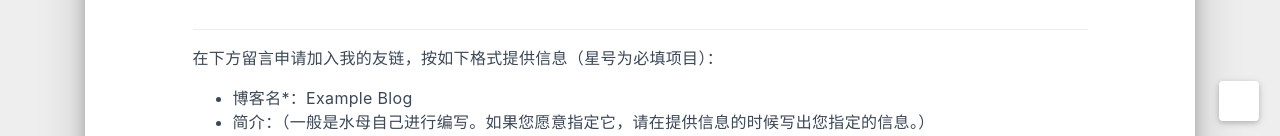
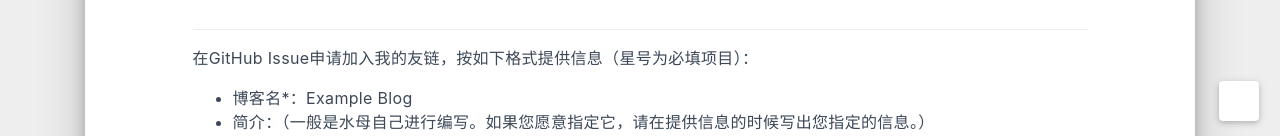
Before and after one commit to AmizhisaZqua/scyblg.github.io, a plain HTML site: page links/index.html in a window 1280 px wide. Shown: the part 739-875 px from the top of the page. Drawn offline with nearby package versions, Linux system fonts and the light colour scheme; some packages are replaced by stand-ins of ours; a script that the page names is missing; some icons are missing; a small style sheet from the web is missing.

Commit message:
Site updated: 2022-06-02 20:07:34

```diff
--- a/links/index.html
+++ b/links/index.html
@@ -313,7 +313,7 @@
 
   <!-- Custom -->
   <div class="custom mx-auto">
-    <hr><p>在下方留言申请加入我的友链，按如下格式提供信息（星号为必填项目）：</p><ul><li>博客名*：Example Blog</li><li>简介：（一般是水母自己进行编写。如果您愿意指定它，请在提供信息的时候写出您指定的信息。）</li><li>您的个人页面或博客链接*：example.example.com</li><li>头像图片链接（若没有，则使用Fluid默认头像）：https://examle.example.com/img/avatar.png</li></ul>
+    <hr><p>在GitHub Issue申请加入我的友链，按如下格式提供信息（星号为必填项目）：</p><ul><li>博客名*：Example Blog</li><li>简介：（一般是水母自己进行编写。如果您愿意指定它，请在提供信息的时候写出您指定的信息。）</li><li>您的个人页面或博客链接*：example.example.com</li><li>头像图片链接（若没有，则使用Fluid默认头像）：https://examle.example.com/img/avatar.png</li></ul>
   </div>
 
 
```
